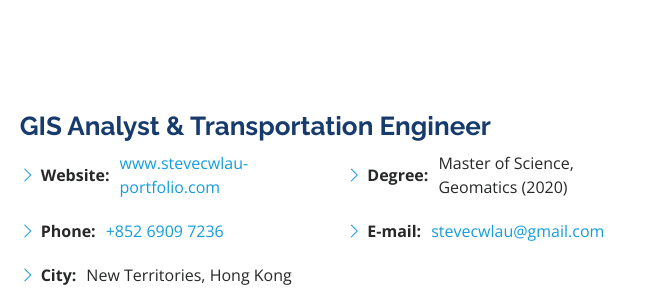
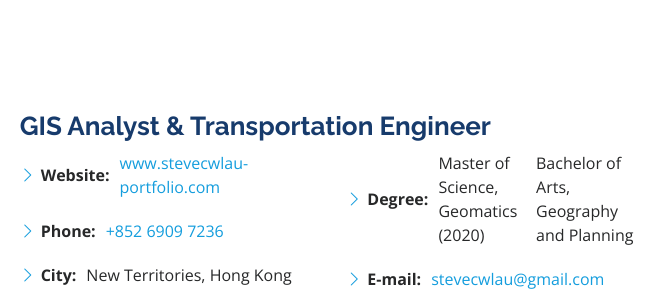
Before and after one commit to stevecwlau/steve-portfolio, a plain HTML site: page index.html in a window 1280 px wide. Shown: the part 857-1154 px from the top of the page, 619-1280 px from the left. Drawn offline with nearby package versions, Linux system fonts and the light colour scheme.

Commit message:
Update index.html

```diff
--- a/index.html
+++ b/index.html
@@ -99,7 +99,7 @@
               </div>
               <div class="col-lg-6">
                 <ul>
-                  <li><i class="bi bi-chevron-right"></i> <strong>Degree:</strong> <span>Master of Science, Geomatics (2020)</span></li>
+                  <li><i class="bi bi-chevron-right"></i> <strong>Degree:</strong> <span>Master of Science, Geomatics (2020)</span><span>Bachelor of Arts, Geography and Planning</span></li>
                   <li><i class="bi bi-chevron-right"></i> <strong>E-mail:</strong> <a href="mailto:stevecwlau@gmail.com">stevecwlau@gmail.com</a></li>
                 </ul>
               </div>
```
